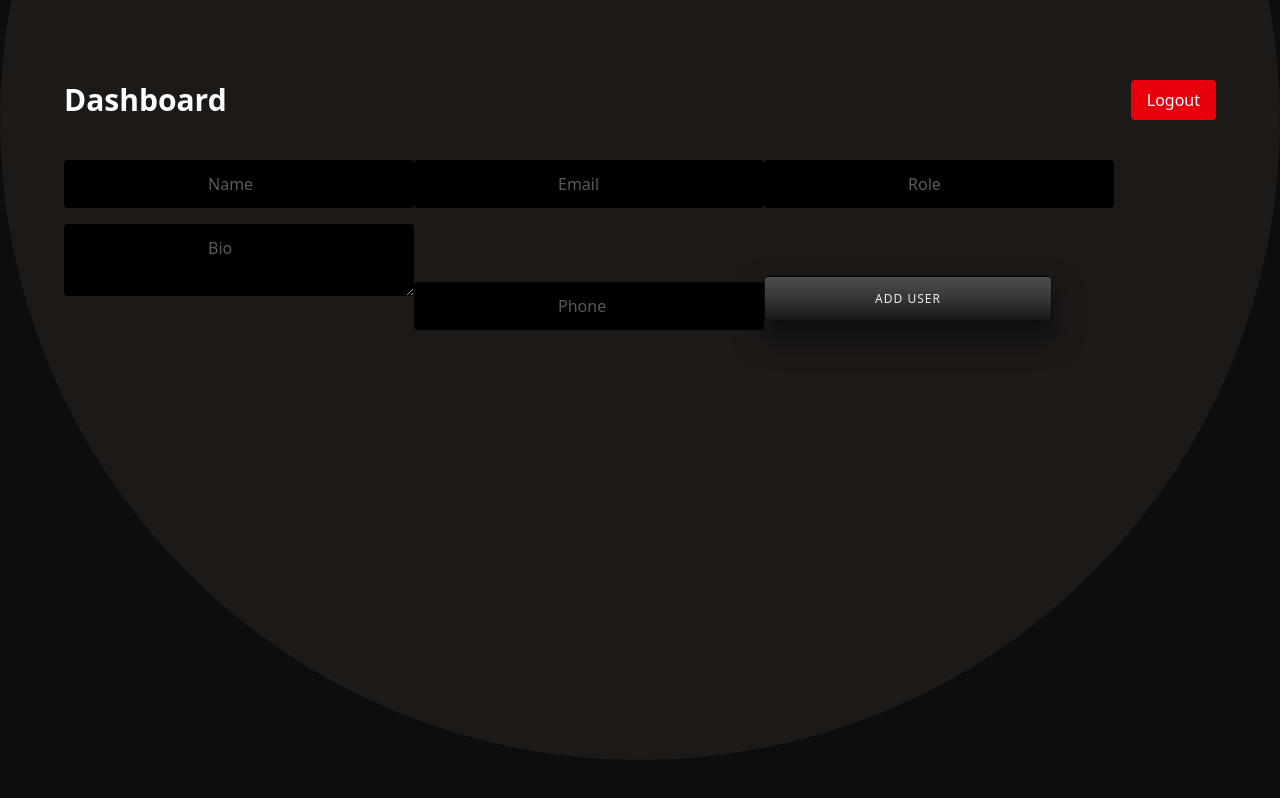
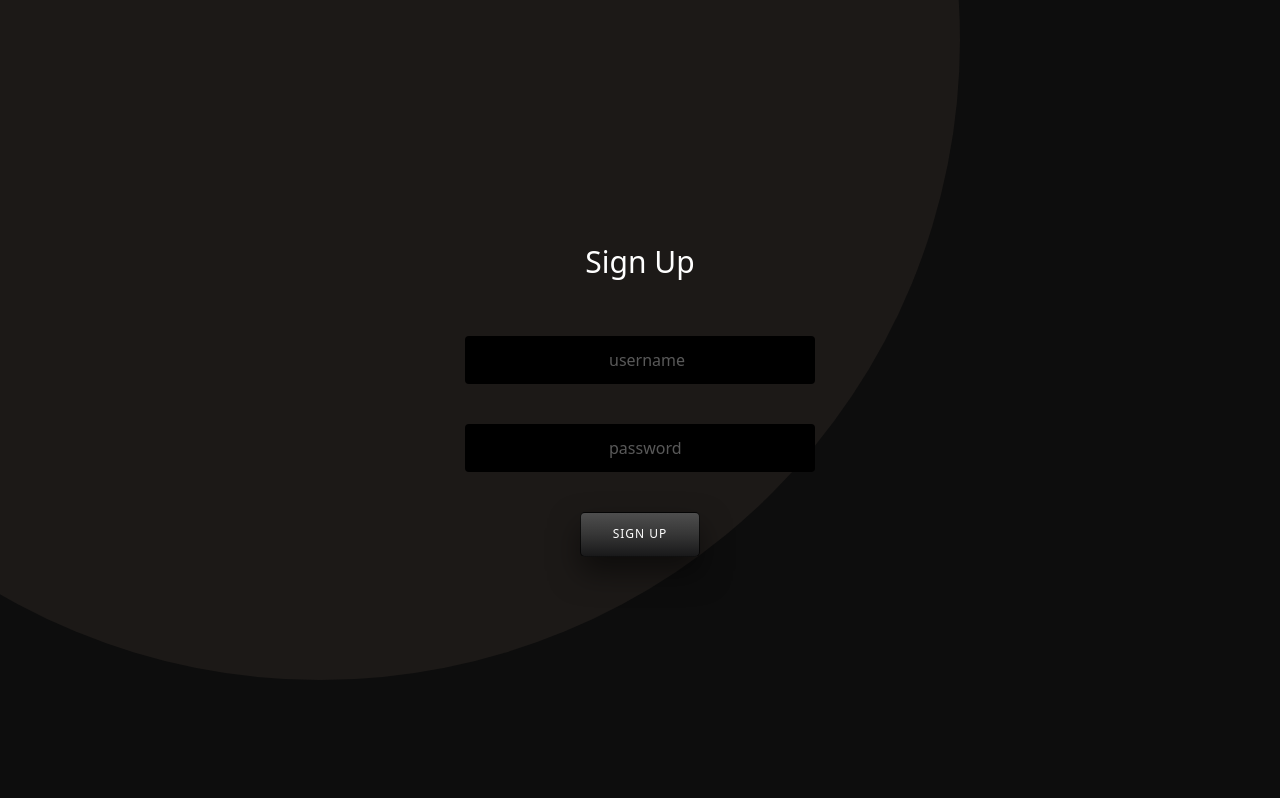
Before and after one commit to BeheshtianDev/User-Dashboard, a Next.js app: page /signup in a window 1280 px wide. Before the commit this address had no page. Built offline with nearby package versions, Linux system fonts and the light colour scheme.

Commit message:
dynamic users

```diff
--- a/package.json
+++ b/package.json
@@ -16,7 +16,8 @@
     "react": "19.1.0",
     "react-dom": "19.1.0",
     "react-hook-form": "^7.61.1",
-    "react-redux": "^9.2.0"
+    "react-redux": "^9.2.0",
+    "swr": "^2.3.5"
   },
   "devDependencies": {
     "@eslint/eslintrc": "^3",
--- a/src/app/dashboard/page.tsx
+++ b/src/app/dashboard/page.tsx
@@ -1,24 +1,25 @@
     "use client";
-
     import React, { useEffect, useState } from "react";
     import { motion, AnimatePresence } from "framer-motion";
     import { useRouter } from "next/navigation";
     import Link from "next/link";
-import { TOKEN, users } from "@/lib/data";
+    import { TOKEN } from "@/lib/axios"; // Keep TOKEN for auth check
+    import { useUsers } from "@/hooks/useUsers";
+    import api from "@/lib/axios";
 
     interface User {
       id: number;
       name: string;
       email: string;
-  role: string;
+      role?: string;
       bio?: string;
       phone?: string;
-  joinedAt: string;
+      joinedAt?: string;
     }
 
     const DashboardPage = () => {
       const router = useRouter();
-  const [userList, setUserList] = useState<User[]>([]);
+      const { users, isLoading, mutate } = useUsers();
       const [name, setName] = useState("");
       const [email, setEmail] = useState("");
       const [role, setRole] = useState("");
@@ -30,8 +31,6 @@ const DashboardPage = () => {
         const token = localStorage.getItem("token");
         if (token !== TOKEN) {
           router.push("/");
-    } else {
-      setUserList([...users]);
         }
       }, [router]);
 
@@ -44,7 +43,7 @@ const DashboardPage = () => {
         setEditingId(null);
       };
 
-  const addUser = () => {
+      const addUser = async () => {
         if (!name || !email) return;
         const newUser: User = {
           id: Date.now(),
@@ -55,38 +54,36 @@ const DashboardPage = () => {
           phone: phone || "",
           joinedAt: new Date().toLocaleDateString(),
         };
-    setUserList((prev) => [...prev, newUser]);
-    users.push(newUser);
+        await api.post("/users", newUser);
+        mutate([...users, newUser], false); // Optimistic update
         resetForm();
       };
 
-  const updateUser = () => {
+      const updateUser = async () => {
         if (!name || !email || editingId === null) return;
-    const updated = userList.map((user) =>
-      user.id === editingId
-        ? { ...user, name, email, role: role || "pending", bio, phone }
-        : user
-    );
-    setUserList(updated);
-    const index = users.findIndex((u) => u.id === editingId);
-    if (index !== -1) {
-      users[index] = {
-        ...users[index],
+        const updatedUser: User = {
+          id: editingId,
           name,
           email,
           role: role || "pending",
           bio,
           phone,
+          joinedAt: new Date().toLocaleDateString(),
         };
-    }
+        await api.put(`/users/${editingId}`, updatedUser);
+        mutate(
+          users.map((u: User) => (u.id === editingId ? updatedUser : u)),
+          false
+        );
         resetForm();
       };
 
-  const deleteUser = (id: number) => {
-    const filtered = userList.filter((user) => user.id !== id);
-    setUserList(filtered);
-    const index = users.findIndex((u) => u.id === id);
-    if (index !== -1) users.splice(index, 1);
+      const deleteUser = async (id: number) => {
+        await api.delete(`/users/${id}`);
+        mutate(
+          users.filter((u: User) => u.id !== id),
+          false
+        );
       };
 
       const startEdit = (user: User) => {
@@ -103,10 +100,13 @@ const DashboardPage = () => {
         router.push("/");
       };
 
+      if (isLoading) return <p className="text-white">Loading users...</p>;
+
       return (
         <div className="min-h-screen flex flex-col items-center justify-start py-20 bg-black/95 text-white gap-10 w-full relative">
           <span className="w-full h-[100vw] bg-stone-900 rounded-full absolute bottom-10" />
 
+          {/* Header */}
           <motion.div
             className="w-[90%] z-10 flex justify-between items-center"
             initial={{ opacity: 0, y: 10 }}
@@ -122,6 +122,7 @@ const DashboardPage = () => {
             </button>
           </motion.div>
 
+          {/* Form */}
           <motion.div
             className="w-[90%] space-y-4 space-x-2 z-10 "
             initial={{ opacity: 0, y: 10 }}
@@ -130,26 +131,25 @@ const DashboardPage = () => {
           >
             <div className="w-full flex gap-5 de:flex-row mo:flex-col">
               <input
-              className=" z-10 de:w-1/4 mo:w-full py-3 bg-black rounded hover:px-5 focus:px-5 pl-36 text-white/70 transition-all focus:shadow-white/20 focus-within:shadow-lg focus:shadow-[0_0_20px_rgba(0,0,0,0.5)] duration-500 focus:outline-1 outline-white/30 shadow-black"
+                className="de:w-1/4 mo:w-full py-3 bg-black rounded pl-5 text-white/70"
                 placeholder="Name"
                 value={name}
                 onChange={(e) => setName(e.target.value)}
               />
               <input
-              className=" z-10 de:w-1/4 mo:w-full py-3 bg-black rounded hover:px-5 focus:px-5 pl-36 text-white/70 transition-all focus:shadow-white/20 focus-within:shadow-lg focus:shadow-[0_0_20px_rgba(0,0,0,0.5)] duration-500 focus:outline-1 outline-white/30 shadow-black"
+                className="de:w-1/4 mo:w-full py-3 bg-black rounded pl-5 text-white/70"
                 placeholder="Email"
                 value={email}
                 onChange={(e) => setEmail(e.target.value)}
               />
               <input
-              className=" z-10 de:w-1/4 mo:w-full py-3 bg-black rounded hover:px-5 focus:px-5 pl-36 text-white/70 transition-all focus:shadow-white/20 focus-within:shadow-lg focus:shadow-[0_0_20px_rgba(0,0,0,0.5)] duration-500 focus:outline-1 outline-white/30 shadow-black"
+                className="de:w-1/4 mo:w-full py-3 bg-black rounded pl-5 text-white/70"
                 placeholder="Role"
                 value={role}
                 onChange={(e) => setRole(e.target.value)}
               />
-
               <input
-              className=" z-10 de:w-1/4 mo:w-full py-3 bg-black rounded hover:px-5 focus:px-5 pl-36 text-white/70 transition-all focus:shadow-white/20 focus-within:shadow-lg focus:shadow-[0_0_20px_rgba(0,0,0,0.5)] duration-500 focus:outline-1 outline-white/30 shadow-black"
+                className="de:w-1/4 mo:w-full py-3 bg-black rounded pl-5 text-white/70"
                 placeholder="Phone"
                 value={phone}
                 onChange={(e) => setPhone(e.target.value)}
@@ -166,17 +166,17 @@ const DashboardPage = () => {
             ) : (
               <button
                 onClick={addUser}
-            className="btn de:!w-1/4 mo:!w-full !text-white/90 py-2 rounded border border-black/80 hover:shadow-white/30 hover:shadow-[0_0_20px_rgba(0,0,0,0.5)] transition-all duration-500 hover:border-white/30"
+                className="de:w-1/4 mo:w-full bg-green-600 hover:bg-green-500 text-white px-4 py-2 rounded transition"
               >
-            <span className="btn-text-one">Add User</span>
-            <span className="btn-text-two">Submit</span>
+                Add User
               </button>
             )}
           </motion.div>
 
+          {/* User List */}
           <ul className="w-[90%] space-y-4 z-10">
             <AnimatePresence>
-          {userList.map((user) => (
+              {users.map((user: User) => (
                 <motion.li
                   key={user.id}
                   initial={{ opacity: 0, y: 10 }}
@@ -185,13 +185,12 @@ const DashboardPage = () => {
                   transition={{ duration: 0.3 }}
                   className="flex items-center justify-between bg-black border border-white/20 py-4 px-[4vw] rounded shadow-[0_0_15px_rgba(255,255,255,0.05)]"
                 >
-              <div className="justify-between de:w-2/3 mo:w-1/3 mo:flex-col de:flex-row  de:items-center mo:items-start flex">
-                <p className="font-semibold text-white">{user.name}</p>
+                  <div className="flex flex-wrap gap-4">
+                    <p className="font-semibold">{user.name}</p>
                     <p className="text-sm text-white/60">{user.email}</p>
                     <p className="text-sm text-white/40 italic">
                       Role: {user.role}
                     </p>
-                <p className="text-xs text-white/30">Joined: {user.joinedAt}</p>
                   </div>
                   <div className="space-x-2 flex flex-wrap justify-end">
                     <Link href={`/dashboard/user/${user.id}`}>
@@ -201,13 +200,13 @@ const DashboardPage = () => {
                     </Link>
                     <button
                       onClick={() => startEdit(user)}
-                  className="bg-yellow-500 text-black px-3 py-1 rounded hover:bg-yellow-400 transition"
+                      className="bg-yellow-500 text-black px-3 py-1 rounded hover:bg-yellow-400"
                     >
                       Edit
                     </button>
                     <button
                       onClick={() => deleteUser(user.id)}
-                  className="bg-red-500 px-3 py-1 rounded hover:bg-red-600 transition"
+                      className="bg-red-500 px-3 py-1 rounded hover:bg-red-600"
                     >
                       Delete
                     </button>
--- a/src/app/signup/page.tsx
+++ b/src/app/signup/page.tsx
@@ -1,225 +1,73 @@
 "use client";
+import { useState } from "react";
+import { useRouter } from "next/navigation";
 
-import React, { useEffect, useState } from "react";
-import { motion, AnimatePresence } from "framer-motion";
-import { useRouter } from "next/navigation";
-import Link from "next/link";
-import { TOKEN, users } from "@/lib/data";
+export default function Signup() {
+  const [username, setUsername] = useState("");
+  const [password, setPassword] = useState("");
+  const [error, setError] = useState(""); // <-- error state
+  const router = useRouter();
 
-interface User {
-  id: number;
-  name: string;
-  email: string;
-  role: string;
-  bio?: string;
-  phone?: string;
-  joinedAt: string;
+  const signup = () => {
+    if (!username.trim() || !password.trim()) {
+      setError("Username and password cannot be empty");
+      return;
     }
 
-const DashboardPage = () => {
-  const router = useRouter();
-  const [userList, setUserList] = useState<User[]>([]);
-  const [name, setName] = useState("");
-  const [email, setEmail] = useState("");
-  const [role, setRole] = useState("");
-  const [bio, setBio] = useState("");
-  const [phone, setPhone] = useState("");
-  const [editingId, setEditingId] = useState<number | null>(null);
+    const users = JSON.parse(localStorage.getItem("users") || "[]");
+    const userExists = users.find((u: any) => u.username === username);
 
-  useEffect(() => {
-    const token = localStorage.getItem("token");
-    if (token !== TOKEN) {
-      router.push("/");
-    } else {
-      setUserList([...users]);
+    if (userExists) {
+      setError("User already exists");
+      return;
     }
-  }, [router]);
 
-  const resetForm = () => {
-    setName("");
-    setEmail("");
-    setRole("");
-    setBio("");
-    setPhone("");
-    setEditingId(null);
-  };
-  const addUser = () => {
-    if (!name || !email) return;
-    const newUser: User = {
-      id: Date.now(),
-      name,
-      email,
-      role: role || "pending",
-      bio: bio || "",
-      phone: phone || "",
-      joinedAt: new Date().toLocaleDateString(),
-    };
-    setUserList((prev) => [...prev, newUser]);
-    users.push(newUser);
-    resetForm();
-  };
+    const newUser = { username, password };
+    const updatedUsers = [...users, newUser];
+    localStorage.setItem("users", JSON.stringify(updatedUsers));
+    localStorage.setItem("token", "fake-jwt-token");
 
-  const updateUser = () => {
-    if (!name || !email || editingId === null) return;
-    const updated = userList.map((user) =>
-      user.id === editingId
-        ? { ...user, name, email, role: role || "pending", bio, phone }
-        : user
-    );
-    setUserList(updated);
-    const index = users.findIndex((u) => u.id === editingId);
-    if (index !== -1) {
-      users[index] = {
-        ...users[index],
-        name,
-        email,
-        role: role || "pending",
-        bio,
-        phone,
-      };
-    }
-    resetForm();
-  };
-
-  const deleteUser = (id: number) => {
-    const filtered = userList.filter((user) => user.id !== id);
-    setUserList(filtered);
-    const index = users.findIndex((u) => u.id === id);
-    if (index !== -1) users.splice(index, 1);
-  };
-
-  const startEdit = (user: User) => {
-    setEditingId(user.id);
-    setName(user.name);
-    setEmail(user.email);
-    setRole(user.role || "");
-    setBio(user.bio || "");
-    setPhone(user.phone || "");
-  };
-
-  const logout = () => {
-    localStorage.removeItem("token");
+    setError(""); // Clear error on success
+    alert("Signup successful");
     router.push("/");
   };
 
   return (
-    <div className="min-h-screen flex flex-col items-center justify-start py-20 bg-black/95 text-white gap-10 w-full relative">
-      <span className="w-full h-[100vw] bg-stone-900 rounded-full absolute bottom-10" />
+    <div
+      className="h-screen overflow-hidden w-full flex flex-col gap-10
+     items-center justify-center bg-black/95 text-white relative"
+    >
+      <span className="w-full h-[100vw] -left-1/4 -top-3/4 bg-stone-900 rounded-full absolute"></span>
 
-      <motion.div
-        className="w-[90%] z-10 flex justify-between items-center"
-        initial={{ opacity: 0, y: 10 }}
-        animate={{ opacity: 1, y: 0 }}
-        transition={{ duration: 0.6, delay: 0.2 }}
-      >
-        <h1 className="text-3xl font-bold">Dashboard</h1>
-        <button
-          onClick={logout}
-          className="bg-red-600 hover:bg-red-700 text-white px-4 py-2 rounded transition"
-        >
-          Logout
-        </button>
-      </motion.div>
+      <h1 className="text-3xl mb-4 z-10">Sign Up</h1>
 
-      <motion.div
-        className="w-[90%] space-y-4 z-10"
-        initial={{ opacity: 0, y: 10 }}
-        animate={{ opacity: 1, y: 0 }}
-        transition={{ duration: 0.6, delay: 0.4 }}
-      >
       <input
-          className="max-w-[350px] z-10 w-[95%] py-3 bg-black rounded hover:px-5 focus:px-5 pl-36 text-white/70 transition-all focus:shadow-white/20 focus-within:shadow-lg focus:shadow-[0_0_20px_rgba(0,0,0,0.5)] duration-500 focus:outline-1 outline-white/30 shadow-black"
-          placeholder="Name"
-          value={name}
-          onChange={(e) => setName(e.target.value)}
-        />
-        <input
-          className="max-w-[350px] z-10 w-[95%] py-3 bg-black rounded hover:px-5 focus:px-5 pl-36 text-white/70 transition-all focus:shadow-white/20 focus-within:shadow-lg focus:shadow-[0_0_20px_rgba(0,0,0,0.5)] duration-500 focus:outline-1 outline-white/30 shadow-black"
-          placeholder="Email"
-          value={email}
-          onChange={(e) => setEmail(e.target.value)}
-        />
-        <input
-          className="max-w-[350px] z-10 w-[95%] py-3 bg-black rounded hover:px-5 focus:px-5 pl-36 text-white/70 transition-all focus:shadow-white/20 focus-within:shadow-lg focus:shadow-[0_0_20px_rgba(0,0,0,0.5)] duration-500 focus:outline-1 outline-white/30 shadow-black"
-          placeholder="Role"
-          value={role}
-          onChange={(e) => setRole(e.target.value)}
-        />
-        <textarea
-          className="max-w-[350px] z-10 w-[95%] py-3 bg-black rounded hover:px-5 focus:px-5 pl-36 text-white/70 transition-all focus:shadow-white/20 focus-within:shadow-lg focus:shadow-[0_0_20px_rgba(0,0,0,0.5)] duration-500 focus:outline-1 outline-white/30 shadow-black"
-          placeholder="Bio"
-          value={bio}
-          onChange={(e) => setBio(e.target.value)}
-        />
-        <input
-          className="max-w-[350px] z-10 w-[95%] py-3 bg-black rounded hover:px-5 focus:px-5 pl-36 text-white/70 transition-all focus:shadow-white/20 focus-within:shadow-lg focus:shadow-[0_0_20px_rgba(0,0,0,0.5)] duration-500 focus:outline-1 outline-white/30 shadow-black"
-          placeholder="Phone"
-          value={phone}
-          onChange={(e) => setPhone(e.target.value)}
+        className="max-w-[350px] z-10 w-[95%] py-3 bg-black rounded hover:px-5 focus:px-5 pl-36 text-white/70 transition-all focus:shadow-white/30 focus-within:shadow-lg focus:shadow-[0_0_20px_rgba(0,0,0,0.5)] duration-500 focus:outline-1 outline-white/30 shadow-black"
+        placeholder="username"
+        onChange={(e) => setUsername(e.target.value)}
       />
 
-        {editingId ? (
+      <input
+        className="max-w-[350px] z-10 w-[95%] py-3 bg-black rounded hover:px-5 focus:px-5 pl-36 text-white/70 transition-all focus:shadow-white/30 focus-within:shadow-lg focus:shadow-[0_0_20px_rgba(0,0,0,0.5)] duration-500 focus:outline-1 outline-white/30 shadow-black"
+        type="password"
+        placeholder="password"
+        onChange={(e) => setPassword(e.target.value)}
+      />
+
+      {/* Error message */}
+      {error && (
+        <p className="text-red-500 max-w-[350px] w-[95%] z-10 text-center">
+          {error}
+        </p>
+      )}
+
       <button
-            onClick={updateUser}
-            className="de:w-1/4 mo:w-full bg-yellow-500 text-black px-4 py-2 rounded hover:bg-yellow-400 transition-all duration-500"
+        className="btn border border-black/80 hover:!shadow-white/30 hover:!shadow-[0_0_20px_rgba(0,0,0,0.5)] transition-all duration-500 hover:border-white/30 z-10"
+        onClick={signup}
       >
-            Update User
-          </button>
-        ) : (
-          <button
-            onClick={addUser}
-            className="btn de:!w-1/4 mo:!w-full !text-white/90 py-2 rounded border border-black/80 hover:shadow-white/30 hover:shadow-[0_0_20px_rgba(0,0,0,0.5)] transition-all duration-500 hover:border-white/30"
-          >
-            <span className="btn-text-one">Add User</span>
-            <span className="btn-text-two">Submit</span>
-          </button>
-        )}
-      </motion.div>
-
-      <ul className="w-[90%] space-y-4 z-10">
-        <AnimatePresence>
-          {userList.map((user) => (
-            <motion.li
-              key={user.id}
-              initial={{ opacity: 0, y: 10 }}
-              animate={{ opacity: 1, y: 0 }}
-              exit={{ opacity: 0, y: 10 }}
-              transition={{ duration: 0.3 }}
-              className="flex items-center justify-between bg-black border border-white/20 py-4 px-[4vw] rounded shadow-[0_0_15px_rgba(255,255,255,0.05)]"
-            >
-              <div>
-                <p className="font-semibold text-white">{user.name}</p>
-                <p className="text-sm text-white/60">{user.email}</p>
-                <p className="text-sm text-white/40 italic">
-                  Role: {user.role}
-                </p>
-                <p className="text-xs text-white/30">Joined: {user.joinedAt}</p>
-              </div>
-              <div className="space-x-2 flex flex-wrap justify-end">
-                <Link href={`/dashboard/user/${user.id}`}>
-                  <button className="text-blue-400 underline hover:text-blue-300">
-                    View Profile
-                  </button>
-                </Link>
-                <button
-                  onClick={() => startEdit(user)}
-                  className="bg-yellow-500 text-black px-3 py-1 rounded hover:bg-yellow-400 transition"
-                >
-                  Edit
-                </button>
-                <button
-                  onClick={() => deleteUser(user.id)}
-                  className="bg-red-500 px-3 py-1 rounded hover:bg-red-600 transition"
-                >
-                  Delete
+        <span className="btn-text-one">Sign Up</span>
+        <span className="btn-text-two">Create Account!</span>
       </button>
     </div>
-            </motion.li>
-          ))}
-        </AnimatePresence>
-      </ul>
-    </div>
   );
-};
-
-export default DashboardPage;
+}
--- /dev/null
+++ b/src/hooks/useUsers.ts
@@ -0,0 +1,15 @@
+import useSWR from "swr";
+import api from "@/lib/axios";
+
+const fetcher = (url: string) => api.get(url).then((res) => res.data);
+
+export function useUsers() {
+  const { data, error, mutate, isLoading } = useSWR("/users", fetcher);
+
+  return {
+    users: data || [],
+    isLoading,
+    isError: error,
+    mutate,
+  };
+}
--- /dev/null
+++ b/src/lib/fetcher.ts
@@ -0,0 +1,3 @@
+import axios from "axios";
+
+export const fetcher = (url: string) => axios.get(url).then((res) => res.data);
```
Also changed, not shown: src/app/dashboard/user/[id]/page.tsx (+32 -18 lines), src/app/page.tsx (+15 -4 lines), src/lib/axios.ts (renamed from src/lib/data.ts, +9 -4 lines), 1 other file (tests, documents, lock files or other folders). Lines whose indentation alone changed are shown as unchanged.
